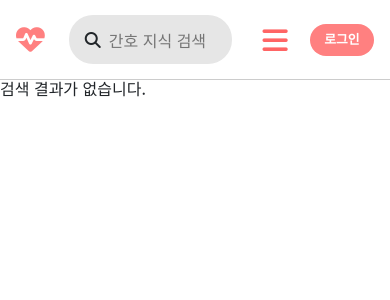
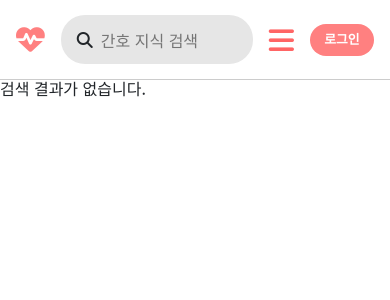
Before and after one commit to gnunp/nurse-pedia, a Django app: page /knowledges/search/ in a window 390 px wide. Shown: the top 300 px of the page. Run offline with Django 3.2, Linux system fonts and the light colour scheme; data that the repository does not hold is empty; style sheets or scripts are compiled from the project's sources; some libraries are stand-ins or nearby versions; some web fonts are replaced.

Commit message:
Design: header 검색창 양옆 마진 줄이고 width 늘림

```diff
--- a/static/src/global/css/components/_header.scss
+++ b/static/src/global/css/components/_header.scss
@@ -59,7 +59,6 @@
         display: flex;
         flex-direction: column;
         flex: 1 1 auto;
-        margin: 0 0.5rem;
         .nav_search_form{
             z-index: 10000;
             width: 100%;
@@ -298,7 +297,7 @@
             }
             .global_nav_item{
                 padding: 0;
-                margin-left: 1.4rem;
+                margin-left: 1rem;
                 min-width: inherit;
             }
             .mobile_menu{
```
